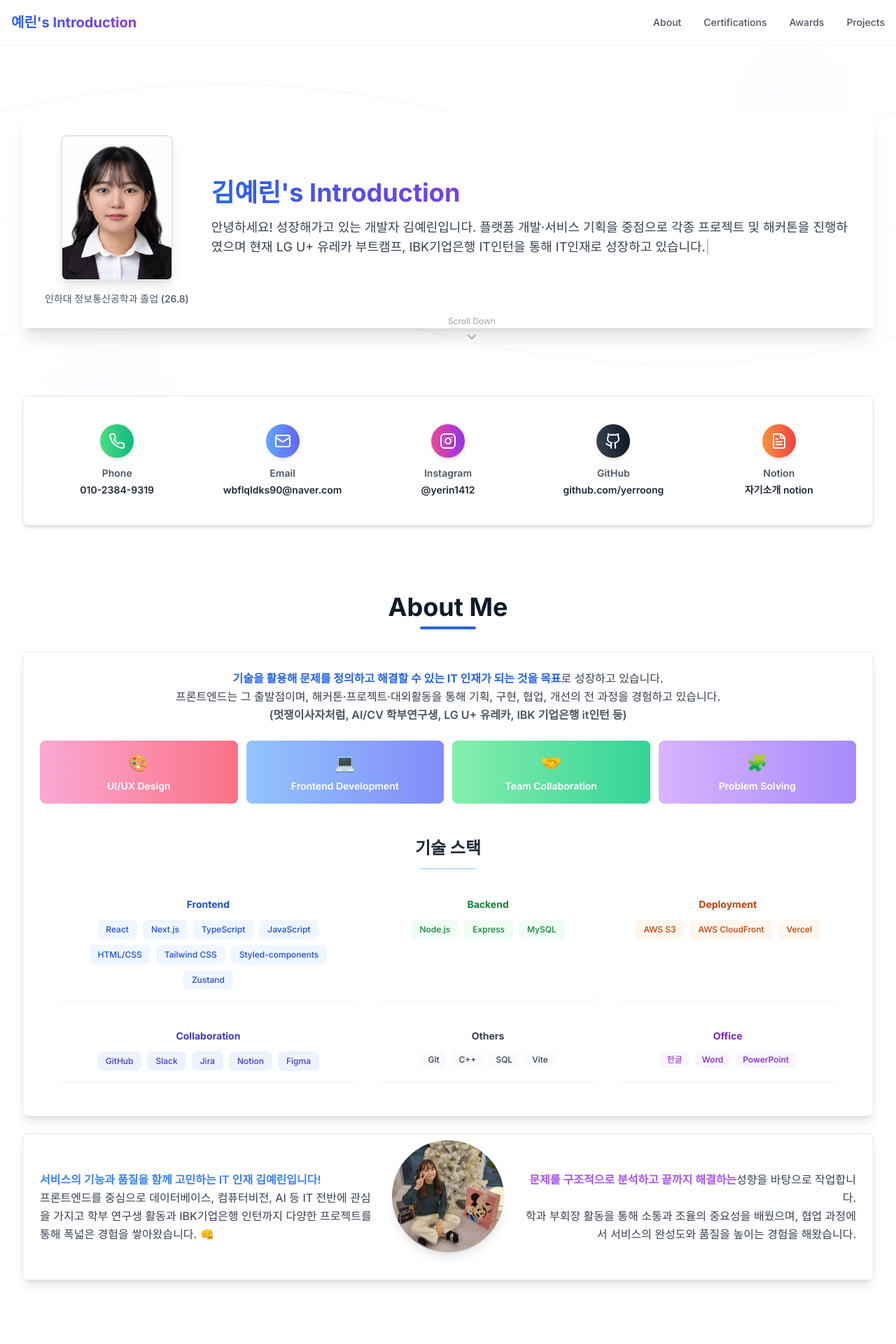
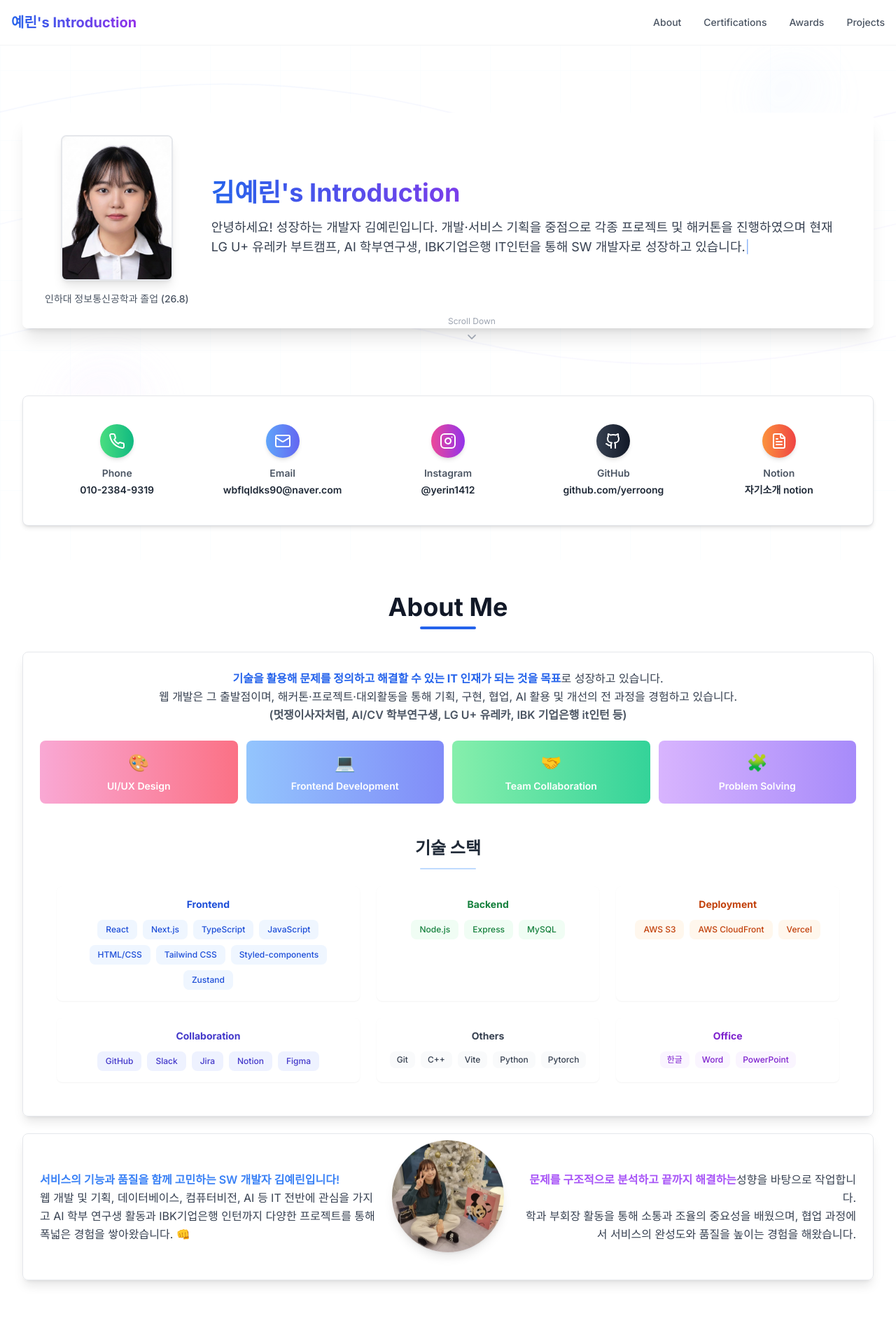
Before and after one commit to yerroong/intro-page, a Next.js app: page / in a window 1280 px wide. Shown: the top 1920 px of the page at 70% size. Built offline with nearby package versions, Linux system fonts and the light colour scheme.

Commit message:
feat: 부가 설명 내용 업데이트

```diff
--- a/components/layout/Footer.tsx
+++ b/components/layout/Footer.tsx
@@ -2,7 +2,7 @@ export default function Footer() {
   return (
     <footer className="bg-gray-100 py-8">
       <div className="container mx-auto px-4 text-center">
-        <p className="text-gray-600">© {new Date().getFullYear()} 김예린 | 프론트엔드 개발자 포트폴리오</p>
+        <p className="text-gray-600">© {new Date().getFullYear()} 김예린 | SW 개발자 포트폴리오</p>
       </div>
     </footer>
   )
--- a/components/sections/AboutSection.tsx
+++ b/components/sections/AboutSection.tsx
@@ -13,7 +13,7 @@ export default function AboutSection() {
     frontend: ["React", "Next.js", "TypeScript", "JavaScript", "HTML/CSS", "Tailwind CSS", "Styled-components", "Zustand"],
     backend: ["Node.js", "Express", "MySQL"],
     deployment: ["AWS S3", "AWS CloudFront", "Vercel"],
-    tools: ["Git", "C++", "SQL", "Vite"],
+    tools: ["Git", "C++", "Vite", "Python", "Pytorch"],
     collaboration: ["GitHub", "Slack", "Jira", "Notion", "Figma"],
     office: ["한글", "Word", "PowerPoint"],
   }
@@ -30,7 +30,7 @@ export default function AboutSection() {
                 </span>
                 로 성장하고 있습니다.
                 <br />
-                프론트엔드는 그 출발점이며, 해커톤·프로젝트·대외활동을 통해 기획, 구현, 협업, 개선의 전 과정을 경험하고 있습니다.
+                웹 개발은 그 출발점이며, 해커톤·프로젝트·대외활동을 통해 기획, 구현, 협업, AI 활용 및 개선의 전 과정을 경험하고 있습니다.
                 <br />
                 <span className="font-semibold text-gray-600">
                   (멋쟁이사자처럼, AI/CV 학부연구생, LG U+ 유레카, IBK 기업은행 it인턴 등)
@@ -159,10 +159,10 @@ export default function AboutSection() {
             {/* Left content */}
             <div className="flex-1 text-center lg:text-left">
               <p className="text-base leading-relaxed text-gray-700">
-                <span className="font-semibold text-blue-500">서비스의 기능과 품질을 함께 고민하는 IT 인재 김예린입니다!</span>
+                <span className="font-semibold text-blue-500">서비스의 기능과 품질을 함께 고민하는 SW 개발자 김예린입니다!</span>
                 <br />
-                프론트엔드를 중심으로 데이터베이스, 컴퓨터비전, AI 등
-                IT 전반에 관심을 가지고 학부 연구생 활동과 IBK기업은행 인턴까지
+                웹 개발 및 기획, 데이터베이스, 컴퓨터비전, AI 등
+                IT 전반에 관심을 가지고 AI 학부 연구생 활동과 IBK기업은행 인턴까지
                 다양한 프로젝트를 통해 폭넓은 경험을 쌓아왔습니다. 👊
               </p>
             </div>
--- a/components/sections/HeroSection.tsx
+++ b/components/sections/HeroSection.tsx
@@ -6,7 +6,7 @@ import { Card, CardContent } from "@/components/ui/card"
 import { ChevronDown } from "lucide-react"
 
 const FULL_TEXT =
-  "안녕하세요! 성장해가고 있는 개발자 김예린입니다. 플랫폼 개발·서비스 기획을 중점으로 각종 프로젝트 및 해커톤을 진행하였으며 현재 LG U+ 유레카 부트캠프, IBK기업은행 IT인턴을 통해 IT인재로 성장하고 있습니다."
+  "안녕하세요! 성장하는 개발자 김예린입니다. 개발·서비스 기획을 중점으로 각종 프로젝트 및 해커톤을 진행하였으며 현재 LG U+ 유레카 부트캠프, AI 학부연구생, IBK기업은행 IT인턴을 통해 SW 개발자로 성장하고 있습니다."
 
 export default function HeroSection() {
   const [displayText, setDisplayText] = useState("")
```
